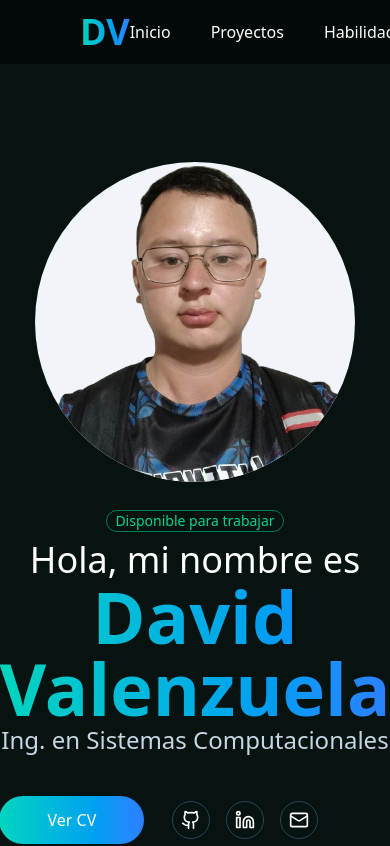
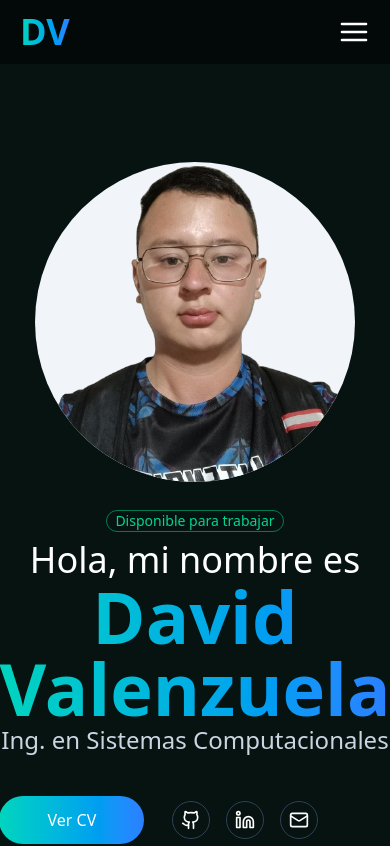
Before and after one commit to davidvchang/Portafolio-Web-v2, a React (Vite) app: page / in a window 390 px wide. Shown: the top 846 px of the page. Built offline with nearby package versions, Linux system fonts and the light colour scheme.

Commit message:
Add: responsive NavBar - Version Movil

```diff
--- a/src/sections/NavBar.jsx
+++ b/src/sections/NavBar.jsx
@@ -1,24 +1,71 @@
+import { useState } from "react";
 import Nav from "../components/Nav"
+import { AlignJustify, X } from 'lucide-react';
+import { motion, AnimatePresence } from 'framer-motion'
 
 const NavBar = () => {
+
+  const [visibilityMenu, setVisibilityMenu] = useState(false)
+
   const scrollToSection = (id) => {
     const section = document.getElementById(id);
     if(section) {
       section.scrollIntoView({behavior: "smooth"})
+      setVisibilityMenu(!visibilityMenu)
     }
   }
 
+  const toggleVisibilityMenu = () => {
+    setVisibilityMenu(!visibilityMenu)
+  }
+
   return (
-    <section className='w-full h-16 flex items-center justify-between px-20 text-white bg-black/50 backdrop-blur-xl fixed z-99'>
+    <section className='w-full h-16 text-white bg-black/50 backdrop-blur-xl fixed z-99'>
+      <div className=" w-full h-full px-5 lg:px-20 flex items-center justify-between">
         <span className='text-4xl font-semibold bg-gradient-to-r from-teal-400 to-blue-500 bg-clip-text text-transparent'>DV</span>
 
-        <div className='w-fit flex gap-10'>
+        <div className='w-fit hidden lg:flex gap-10'>
             <Nav onClick={() => scrollToSection("home")} text="Inicio"/>
             <Nav onClick={() => scrollToSection("projects")} text="Proyectos"/>
             <Nav onClick={() => scrollToSection("skills")} text="Habilidades"/>
             <Nav onClick={() => scrollToSection("experience")} text="Experiencia"/>
             <Nav onClick={() => scrollToSection("contactme")} text="Contactame"/>
         </div>
+
+        {/* NAVBAR MOVIL */}
+        <button onClick={toggleVisibilityMenu} className="hover:text-teal-500 lg:hidden">
+          {visibilityMenu === false ?  (
+            <AlignJustify className="w-8 h-8 hover:text-teal-500"/>
+
+          ) : (
+            <X className="w-8 h-8 hover:text-teal-500"/>
+          )}
+        </button>
+
+      </div>
+        <AnimatePresence>
+
+        </AnimatePresence>
+        {visibilityMenu && (
+          <motion.div
+          initial={{ opacity: 0, height: 0 }}
+          exit={{ opacity: 0, height: 0 }}
+          animate={{ opacity: visibilityMenu ? 1 : 0, height: visibilityMenu ? "auto" : 0 }}
+          transition={{ duration: 0.3, ease: "easeInOut" }}
+          className="overflow-hidden"
+          >
+            <div className="absolute top-16 z-50 bg-black/90 backdrop-blur-xl w-full">
+              <div className='flex flex-col items-center w-full gap-10 py-10'>
+                  <Nav onClick={() => scrollToSection("home")} text="Inicio"/>
+                  <Nav onClick={() => scrollToSection("projects")} text="Proyectos"/>
+                  <Nav onClick={() => scrollToSection("skills")} text="Habilidades"/>
+                  <Nav onClick={() => scrollToSection("experience")} text="Experiencia"/>
+                  <Nav onClick={() => scrollToSection("contactme")} text="Contactame"/>
+              </div>
+            </div>
+
+          </motion.div>
+        )}
     </section>
   )
 }
```
